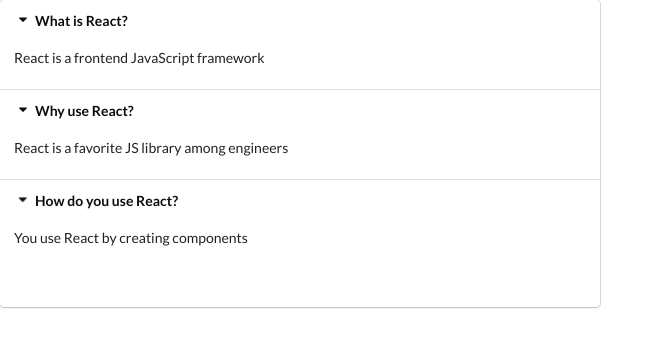
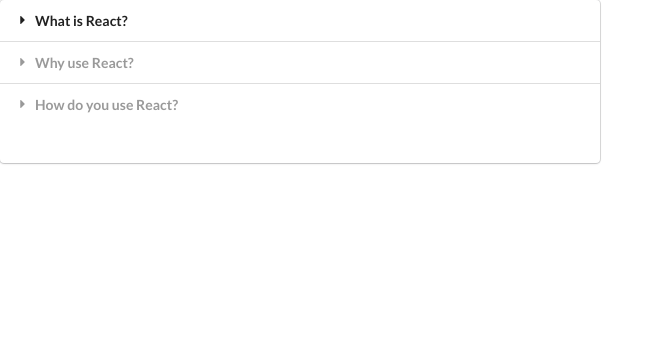
Before and after one commit to builtforsomethingbigger/hooks-widgets, a React (Create React App) app: page / in a window 1280 px wide. Shown: the top 346 px of the page, without its empty margins (0-664 px from the left). Built offline with nearby package versions, Linux system fonts and the light colour scheme.

Commit message:
uAccording completed with simple useState hook

```diff
--- a/src/components/Accordion.js
+++ b/src/components/Accordion.js
@@ -10,16 +10,17 @@ const Accordion = ({ items }) => {
     }
 
     const renderedItems = items.map((item, index) => {
+
+        const active = index === activeIndex ? 'active' : ''
+
         return (
             // use React.Fragment to remove the double border placed by Semantic UI
             <React.Fragment key={item.title}>
-                <div className="title active"
-                    onClick={() => onTitleClick(index)}
-                >
+                <div className={`title ${active}`} onClick={() => onTitleClick(index)}>
                     <i className="dropdown icon"></i>
                     {item.title}
                 </div>
-                <div className="content active">
+                <div className={`content ${active}`}>
                     <p>{item.content}</p>
                 </div>
             </React.Fragment>
```
